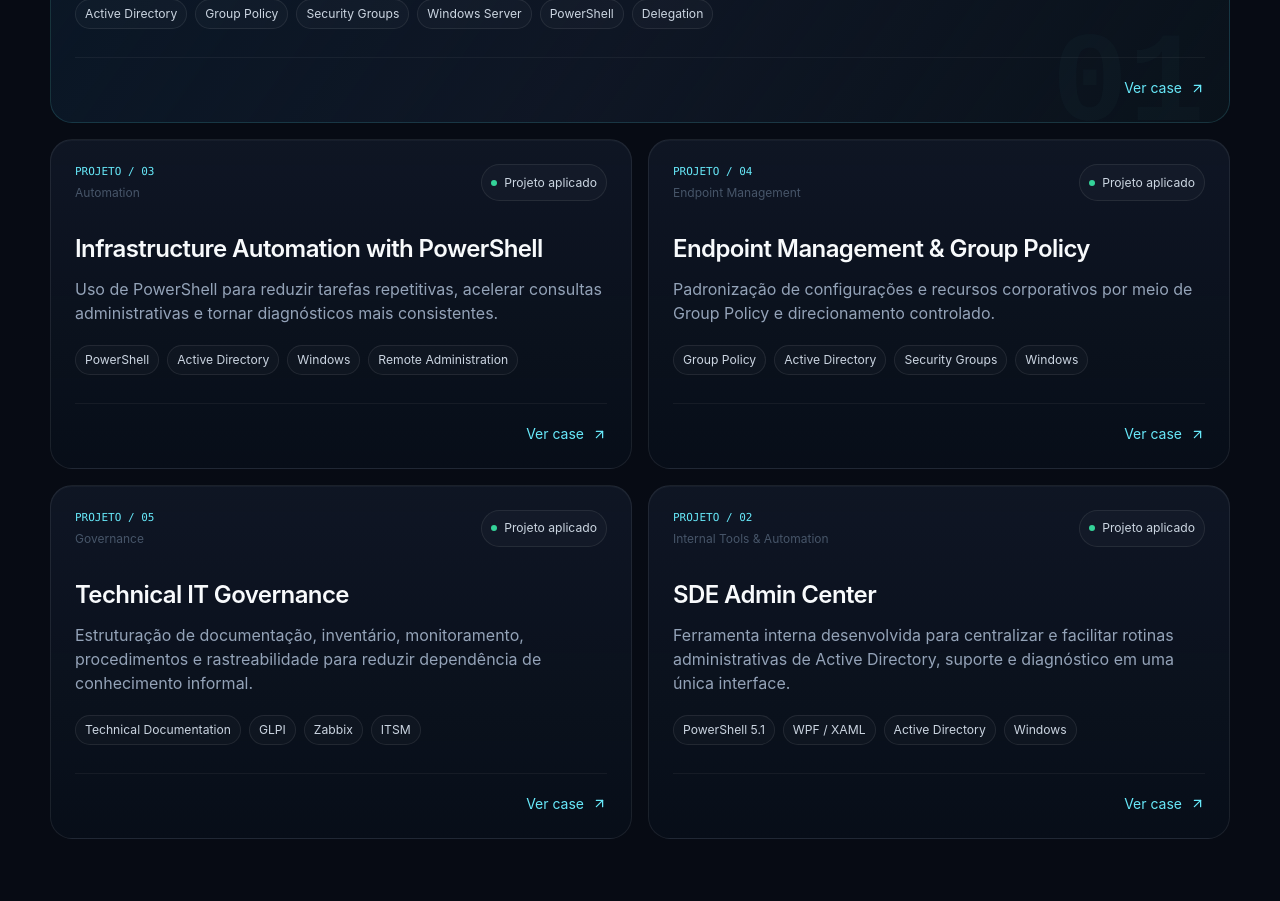
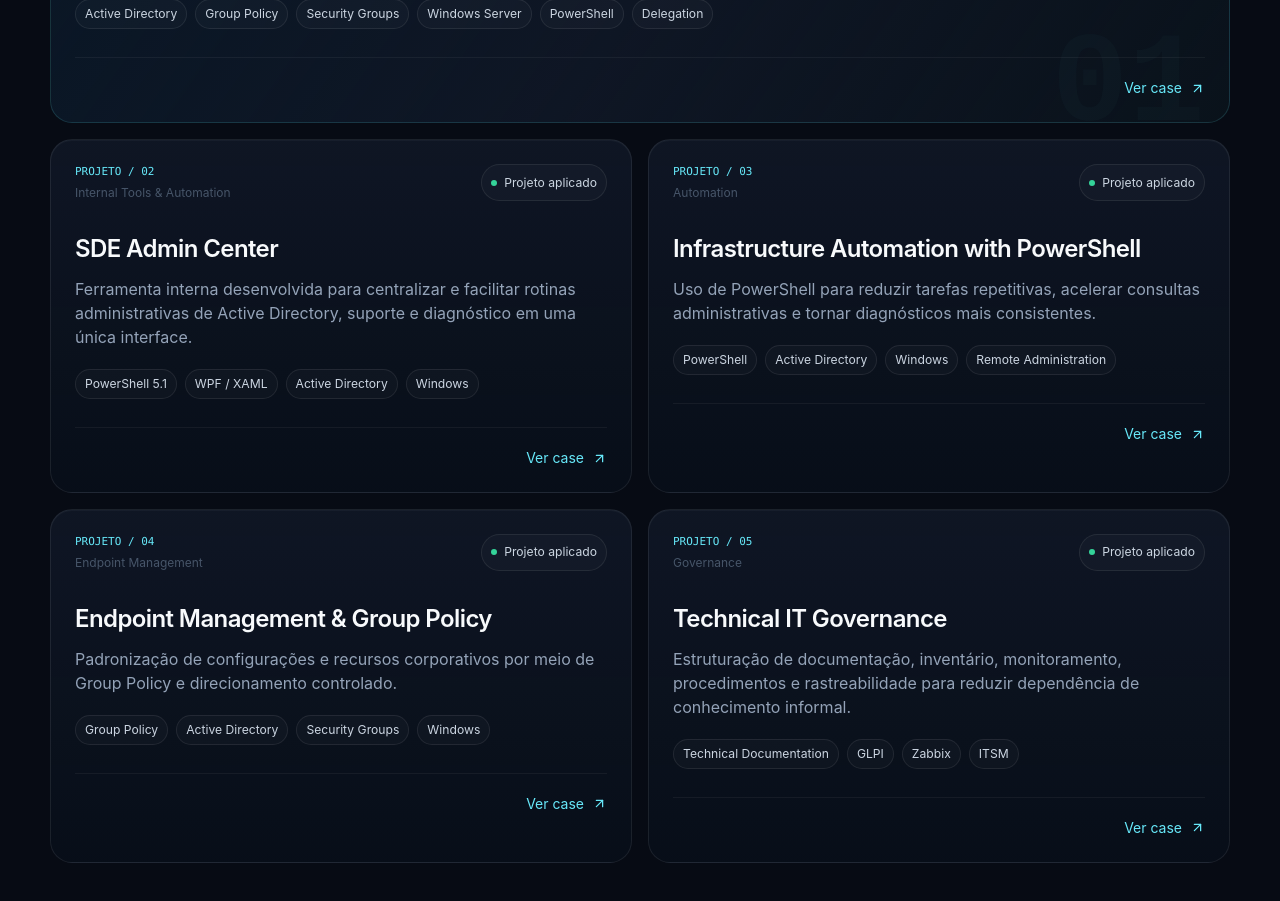
Before and after one commit to glnovais/gustavo-lima-novais-portfolio, a React (Vite) app in the folder gustavo-lima-novais-portfolio-humanizado/: page / in a window 1280 px wide. Shown: the part 7180-8081 px from the top of the page. Built offline with nearby package versions, Linux system fonts and the light colour scheme.

Commit message:
Organiza sequência dos projetos no portfólio

```diff
--- a/gustavo-lima-novais-portfolio-humanizado/src/data/portfolioProjects.ts
+++ b/gustavo-lima-novais-portfolio-humanizado/src/data/portfolioProjects.ts
@@ -80,6 +80,7 @@ const adminCenter: Project = {
 };
 
 const removedProjects = new Set(['monitoring', 'itsm']);
+const projectOrder = ['active-directory', 'admin-center', 'automation', 'gpo', 'governance'] as const;
 
 const indexes: Record<string, string> = {
   'active-directory': '01',
@@ -89,9 +90,19 @@ const indexes: Record<string, string> = {
   governance: '05',
 };
 
-export const projects: Project[] = baseProjects
+const projectBySlug = new Map<string, Project>();
+
+baseProjects
   .filter((project) => !removedProjects.has(project.slug))
-  .map((project) => {
-    const source = project.slug === 'admin-center' ? adminCenter : project;
-    return { ...source, index: indexes[source.slug] ?? source.index };
+  .forEach((project) => {
+    projectBySlug.set(project.slug, project.slug === 'admin-center' ? adminCenter : project);
   });
+
+// O Admin Center já existia como case conceitual no conjunto base. Se isso mudar no futuro,
+// esta garantia mantém o projeto real na posição definida acima.
+projectBySlug.set('admin-center', adminCenter);
+
+export const projects: Project[] = projectOrder
+  .map((slug) => projectBySlug.get(slug))
+  .filter((project): project is Project => Boolean(project))
+  .map((project) => ({ ...project, index: indexes[project.slug] }));
```
